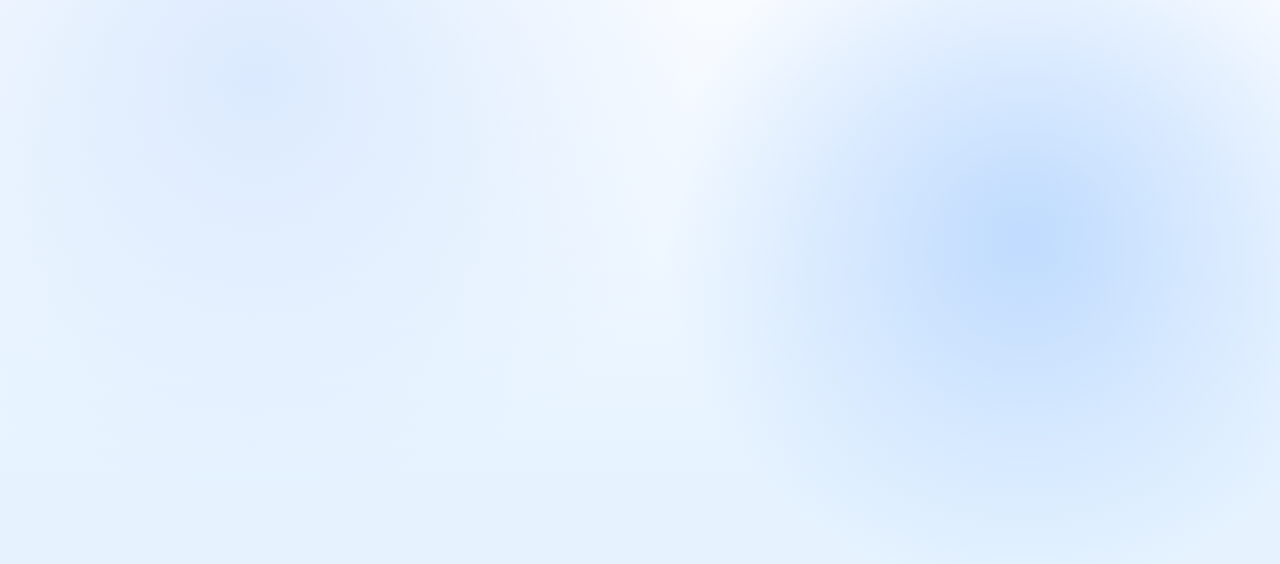
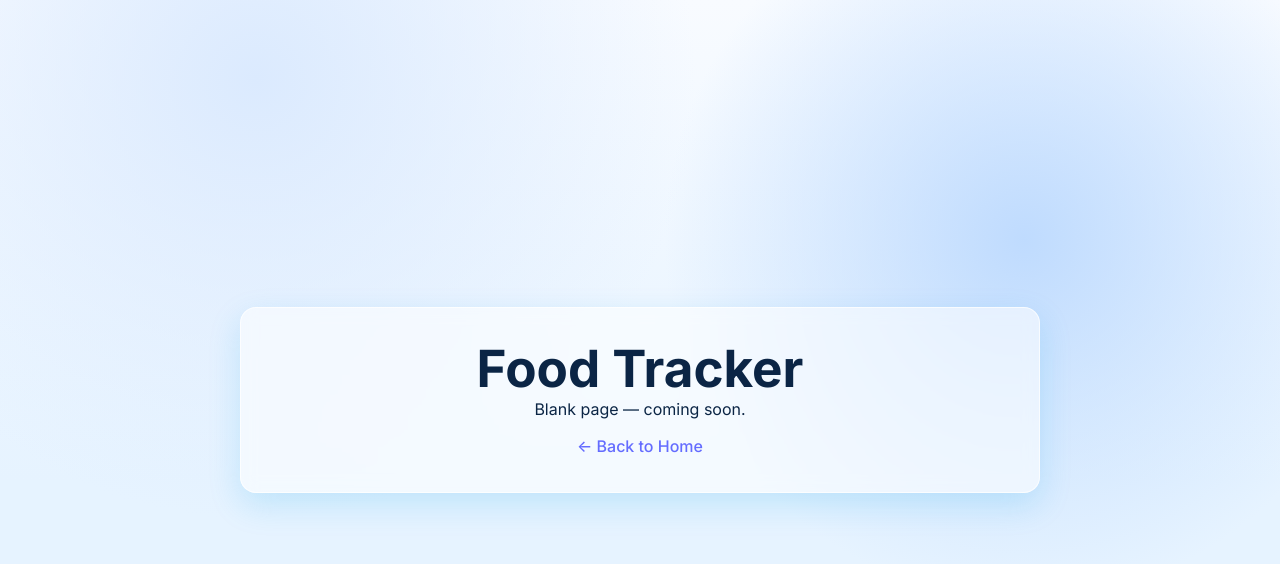
Before and after one commit to aidandawley/Futures-Coaching, a React (Vite) app in the folder Coach/: page /food in a window 1280 px wide. Before the commit this address had no page. Shown: the top 564 px of the page. Built offline with nearby package versions, Linux system fonts and the light colour scheme.

Commit message:
food page ready. ready for main

```diff
--- a/Coach/src/App.jsx
+++ b/Coach/src/App.jsx
@@ -3,6 +3,7 @@ import Landing from "./Landing.jsx";
 import HomePage from "./HomePage.jsx";
 import Planning from "./Planning.jsx";
 import Tracker from "./Tracker.jsx";
+import Food from "./Food.jsx";
 
 export default function App() {
   return (
@@ -10,6 +11,7 @@ export default function App() {
       <Route path="/" element={<Landing />} />
       <Route path="/planning" element={<Planning />} />
       <Route path="/tracker" element={<Tracker />} />
+      <Route path="/food" element={<Food />} />
       <Route path="/home" element={<HomePage />} />
     </Routes>
   );
--- /dev/null
+++ b/Coach/src/Food.jsx
@@ -0,0 +1,15 @@
+import { Link } from "react-router-dom";
+
+export default function Food() {
+  return (
+    <main className="main page-center">
+      <section className="panel" style={{ width: "min(800px, 92vw)" }}>
+        <h1>Food Tracker</h1>
+        <p>Blank page — coming soon.</p>
+        <p style={{ marginTop: 12 }}>
+          <Link to="/home">← Back to Home</Link>
+        </p>
+      </section>
+    </main>
+  );
+}
--- a/Coach/src/HomePage.jsx
+++ b/Coach/src/HomePage.jsx
@@ -28,7 +28,10 @@ export default function HomePage() {
     <h2>Workout Tracker 📝</h2>
     <p>Track your workouts to achieve progressive overload.</p>
   </button>
-            <button className="tile" type="button"><h2>Food Tracker 🍖</h2><p>Document your macro nutrient and calorie intakes.</p></button>
+  <button className="tile" type="button" onClick={() => navigate("/food")}>
+  <h2>Food Tracker 🍖</h2>
+  <p>Document your macro nutrient and calorie intakes.</p>
+</button>
             <button className="tile" type="button"><h2>Coming Soon🔒</h2><p></p></button>
           </section>
         </div>
```
